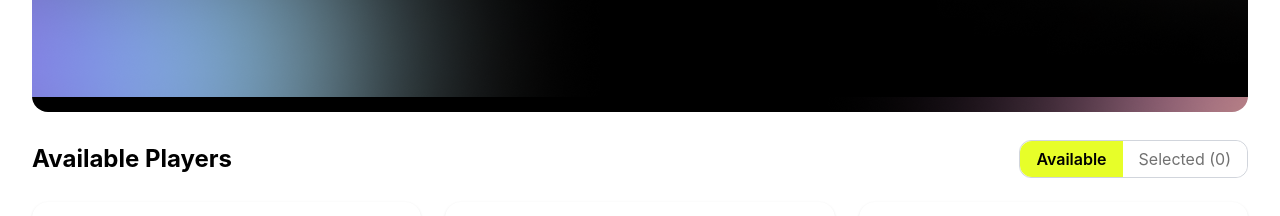
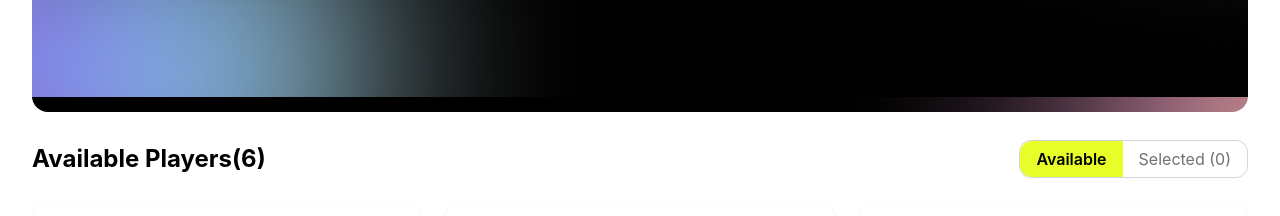
Before and after one commit to HSBHasib/React-BPL-Dream-11-PJ, a React (Vite) app: page / in a window 1280 px wide. Shown: the part 560-776 px from the top of the page. Built offline with nearby package versions, Linux system fonts and the light colour scheme; grey boxes are pictures that could not be loaded; the HTML template or start-up script is replaced by a standard one.

Commit message:
add total availple player in number in available text

```diff
--- a/src/App.jsx
+++ b/src/App.jsx
@@ -7,7 +7,7 @@ import { ToastContainer } from 'react-toastify';
 const fetchPlayerData = fetch('/data.json').then(res => res.json());
 
 const App = () => {
-  const [coin, setCoin] = useState(30000);
+  const [coin, setCoin] = useState(20000);
   return (
     <div>
       <TopSection coin={coin} setCoin={setCoin}  />
--- a/src/components/MainContent/DisplayPlayerCards/DisplayPlayerCards.jsx
+++ b/src/components/MainContent/DisplayPlayerCards/DisplayPlayerCards.jsx
@@ -7,17 +7,15 @@ const DisplayPlayerCards = ({playerData, coin, setCoin, setSelectedPlayer, selec
 
     const handleSelectedBtn = () => {
         if(coin > playerData.price) {
-            toast(`${playerData.playerName} selected successfully!`);
+            toast.success(`${playerData.playerName} selected successfully!`);
             setIsSelected(true);
             setCoin(coin - playerData.price);
-
             setSelectedPlayer([...selectedPlayer, playerData]);
         } else {
-            toast(`Not enough coins to select this player!`);
+            toast.error(`Not enough coins to select this player!`);
             return;
         }
     }
-
 
   return (
     <div>
--- a/src/components/MainContent/Players/Players.jsx
+++ b/src/components/MainContent/Players/Players.jsx
@@ -9,11 +9,11 @@ const Players = ({playerData, coin, setCoin}) => {
   const [selectedPlayer, setSelectedPlayer] = useState([]);
 
   return (
-    <div className='px-8'>
+    <div className='px-8 mb-20'>
 
       {/* Available Changing Option */}
         <div className='pb-6 pt-1 flex justify-between items-center'>
-            <h1 className='text-2xl font-bold'> {selectedType ===  `available` ? `Available Players` : `Selected(${selectedPlayer.length}/${player.length})`}</h1>
+            <h1 className='text-2xl font-bold'> {selectedType ===  `available` ? `Available Players(${player.length})` : `Selected(${selectedPlayer.length}/${player.length})`}</h1>
             <div className='flex border rounded-xl border-gray-300'>
                 <button onClick={() => setSelectedType('available')} className={`px-4 py-1.5
                     ${selectedType === 'available' ? 'bg-[#E7FE29]' : 'bg-white text-[#717171] font-normal'}
--- a/src/components/MainContent/SelectedPlayers/SelectedPlayers.jsx
+++ b/src/components/MainContent/SelectedPlayers/SelectedPlayers.jsx
@@ -12,9 +12,12 @@ const SelectedPlayers = ({selectedPlayer, setSelectedPlayer, coin, setCoin}) =>
   return (
     <div>
         {
-          // selectedPlayer.map((selectedPlayerData, idx) => <DisplaySelectedPlayerCards  key={idx}
-          // handleDeleteSeletedPlayer={handleDeleteSeletedPlayer} selectedPlayerData={selectedPlayerData} />)
-          selectedPlayer.map((selectedPlayerData, idx) => <DisplaySelectedPlayerCards  key={idx}
+          selectedPlayer.length === 0 ?
+          <div className='flex flex-col justify-center items-center py-30 space-y-1'>
+            <h1 className='font-bold text-3xl '>No player selected yet</h1>
+            <p className='text-gray-500 text-[15px]'>Go to available tab to select players</p>
+          </div>
+          : selectedPlayer.map((selectedPlayerData, idx) => <DisplaySelectedPlayerCards  key={idx}
           handleDeleteSeletedPlayer={handleDeleteSeletedPlayer} selectedPlayerData={selectedPlayerData} />)
         }
     </div>
```
Also changed, not shown: 1 other file (tests, documents, lock files or other folders).
